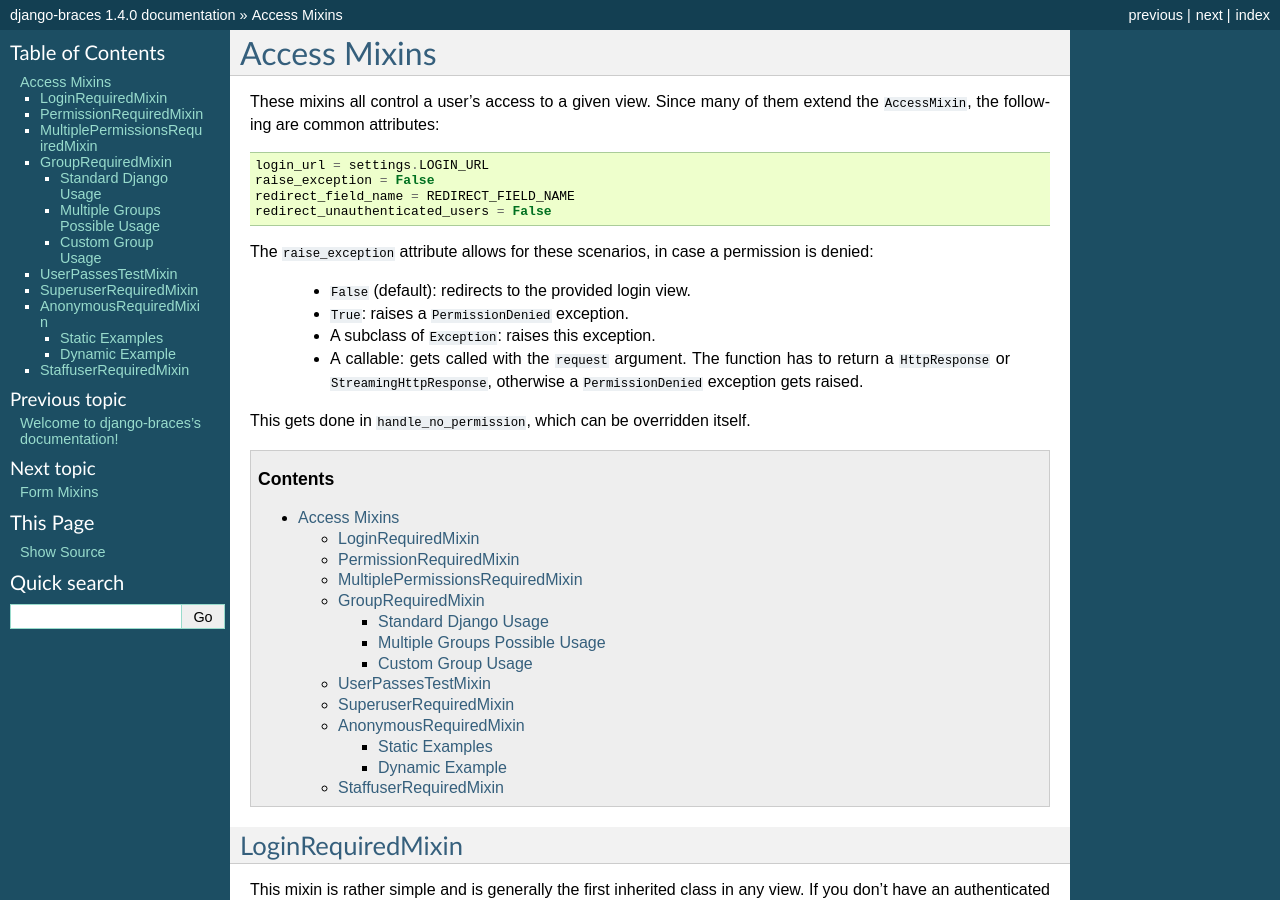
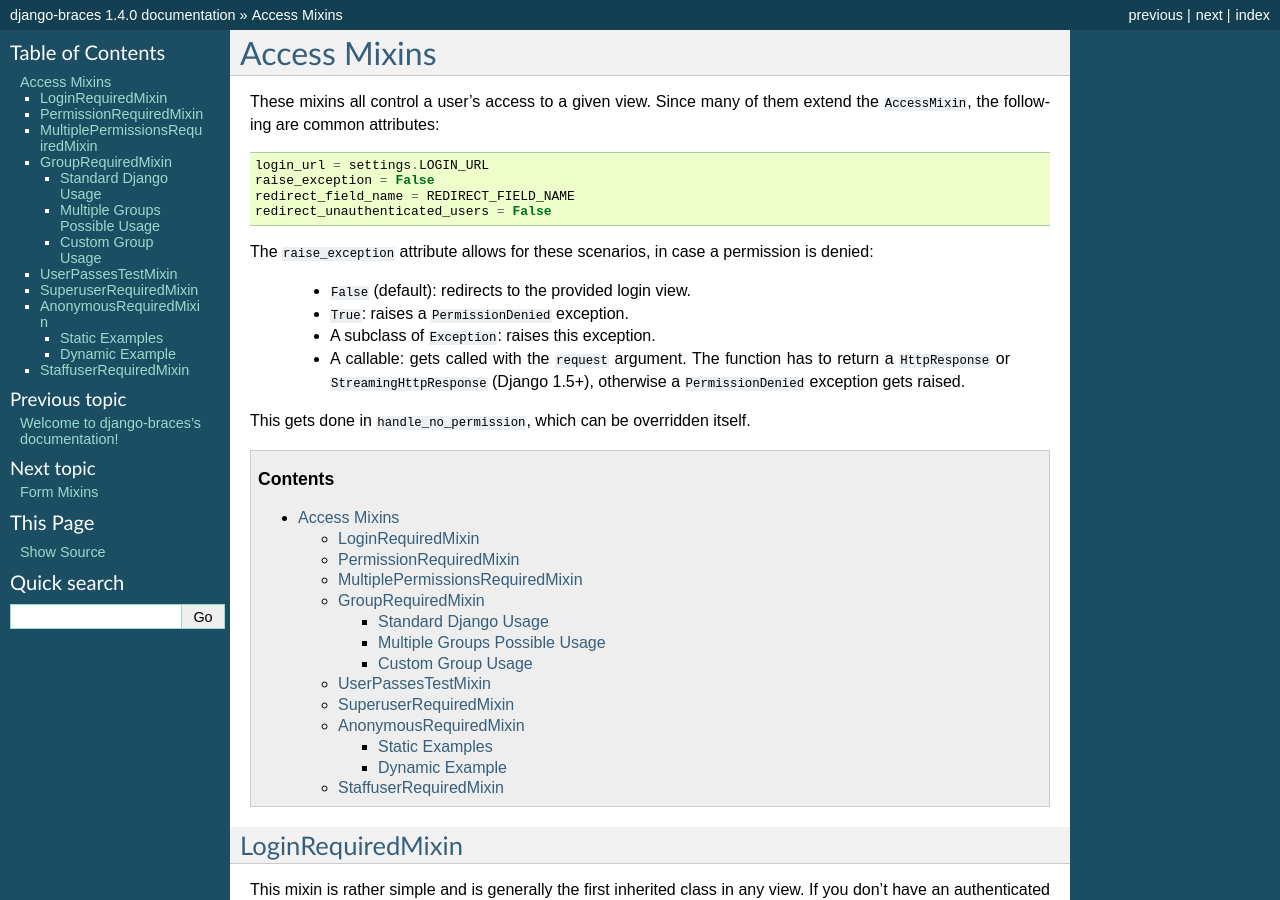
Before and after one commit to brack3t/django-braces, a Sphinx documentation site: the page built from docs/access.rst, in a window 1280 px wide and 900 px high. Built offline with Sphinx 7.4.7, drawn with Linux system fonts in a browser that asks for light colours.

Commit message:
Fix for Django < 1.5: handle missing StreamingHttpResponse

```diff
--- a/docs/access.rst
+++ b/docs/access.rst
@@ -18,8 +18,8 @@
     * A subclass of ``Exception``: raises this exception.
     * A callable: gets called with the ``request`` argument.
       The function has to return a ``HttpResponse`` or
-      ``StreamingHttpResponse``, otherwise a ``PermissionDenied`` exception
-      gets raised.
+      ``StreamingHttpResponse`` (Django 1.5+), otherwise a ``PermissionDenied``
+      exception gets raised.
 
 This gets done in ``handle_no_permission``, which can be overridden itself.
 
```
Also changed, not shown: 1 other file.
